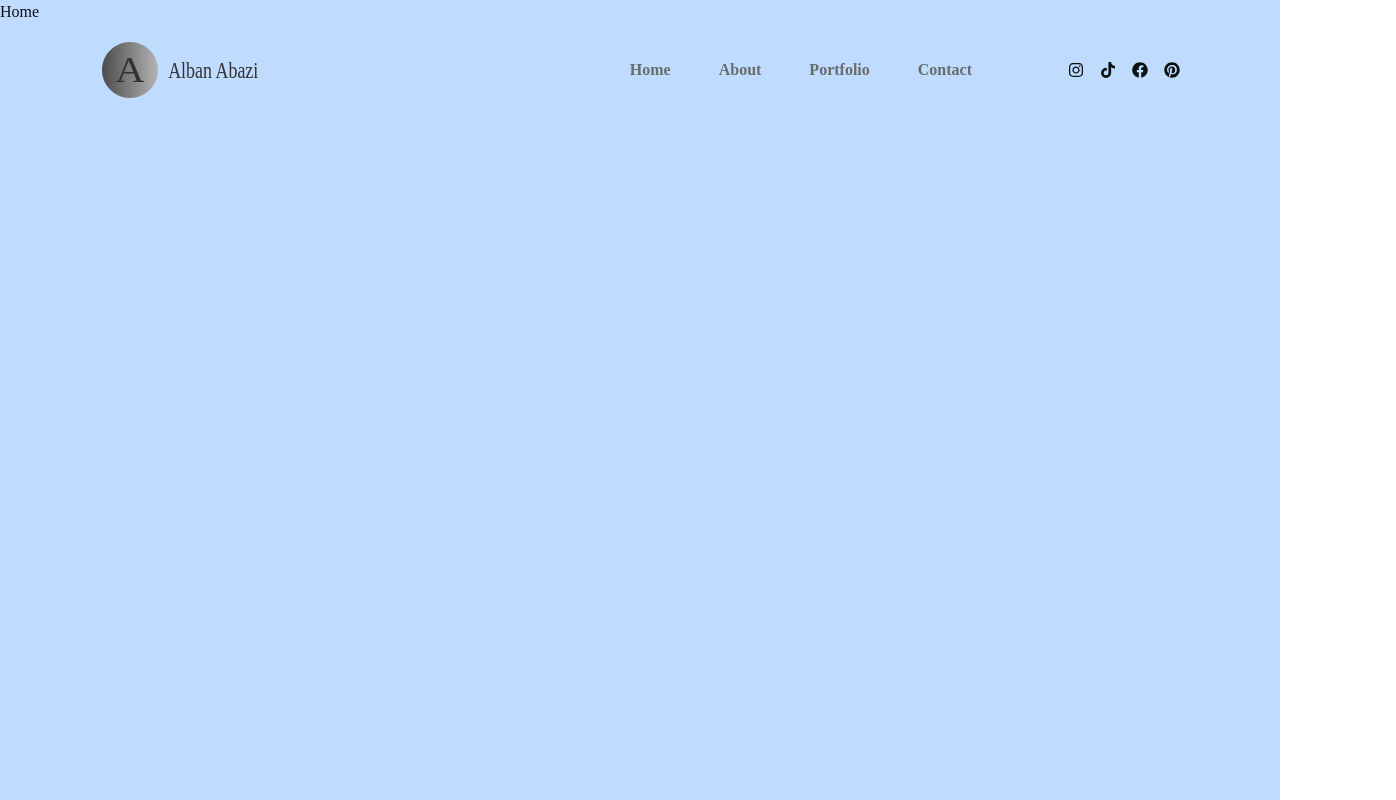
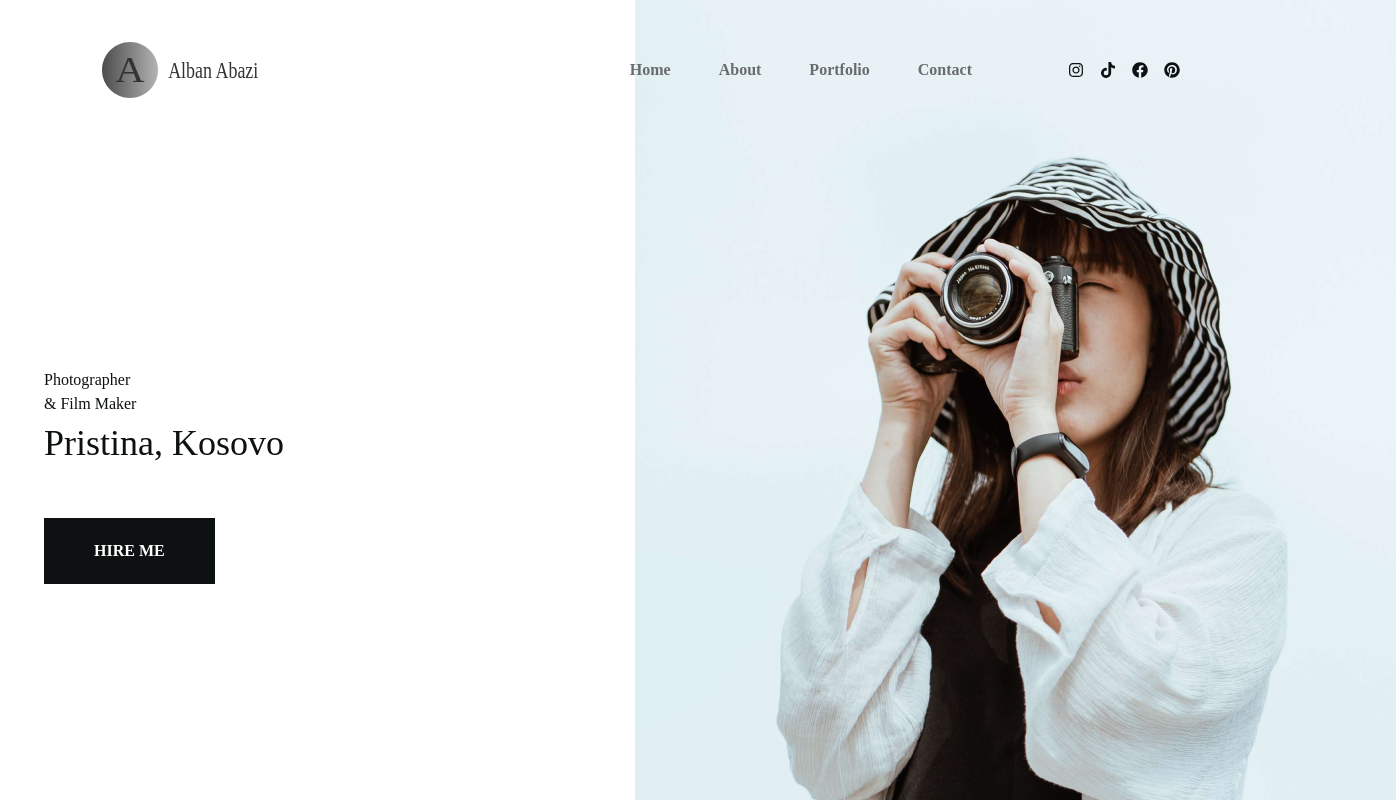
Before and after one commit to AdhurimBerisha/ShotByBane---Photography-Portfolio, a React (Vite) app: page / in a window 1280 px wide. Shown: the top 800 px of the page, 1396 px wide, since content can reach past the window. Built offline with nearby package versions, Linux system fonts and the light colour scheme.

Commit message:
Home page styles

```diff
--- a/src/pages/Home.tsx
+++ b/src/pages/Home.tsx
@@ -1,4 +1,34 @@
+import WomanImg from "../../public/images/home/woman.png";
+
+import { Link } from "react-router-dom";
+
 const Home = () => {
-  return <section className="section bg-blue-200">Home</section>;
+  return (
+    <section className="section ">
+      <div className="container mx-auto h-full relative">
+        {/* text & img wrapper */}
+        <div className="flex flex-col justify-center">
+          {/* text */}
+          <div className="w-full pt-36 pb-14 lg:pt-0 lg: pb-0  lg: w-auto z-10 lg:absolute flex flex-col justify-center items-center lg:items-start">
+            <h1>
+              Photographer <br /> & Film Maker
+            </h1>
+            <p className="text-[26px] lg:text-[36px] font-primary mb-4 lg:mb-12">
+              Pristina, Kosovo
+            </p>
+            <Link to={"/contact"} className="btn mb-[30px]">
+              Hire Me
+            </Link>
+          </div>
+          {/* image */}
+          <div className="flex justify-end max-h-96 lg:max-h-max">
+            <div className="relative lg:-right-40 overflow-hidden">
+              <img src={WomanImg} alt="" />
+            </div>
+          </div>
+        </div>
+      </div>
+    </section>
+  );
 };
 export default Home;
```
